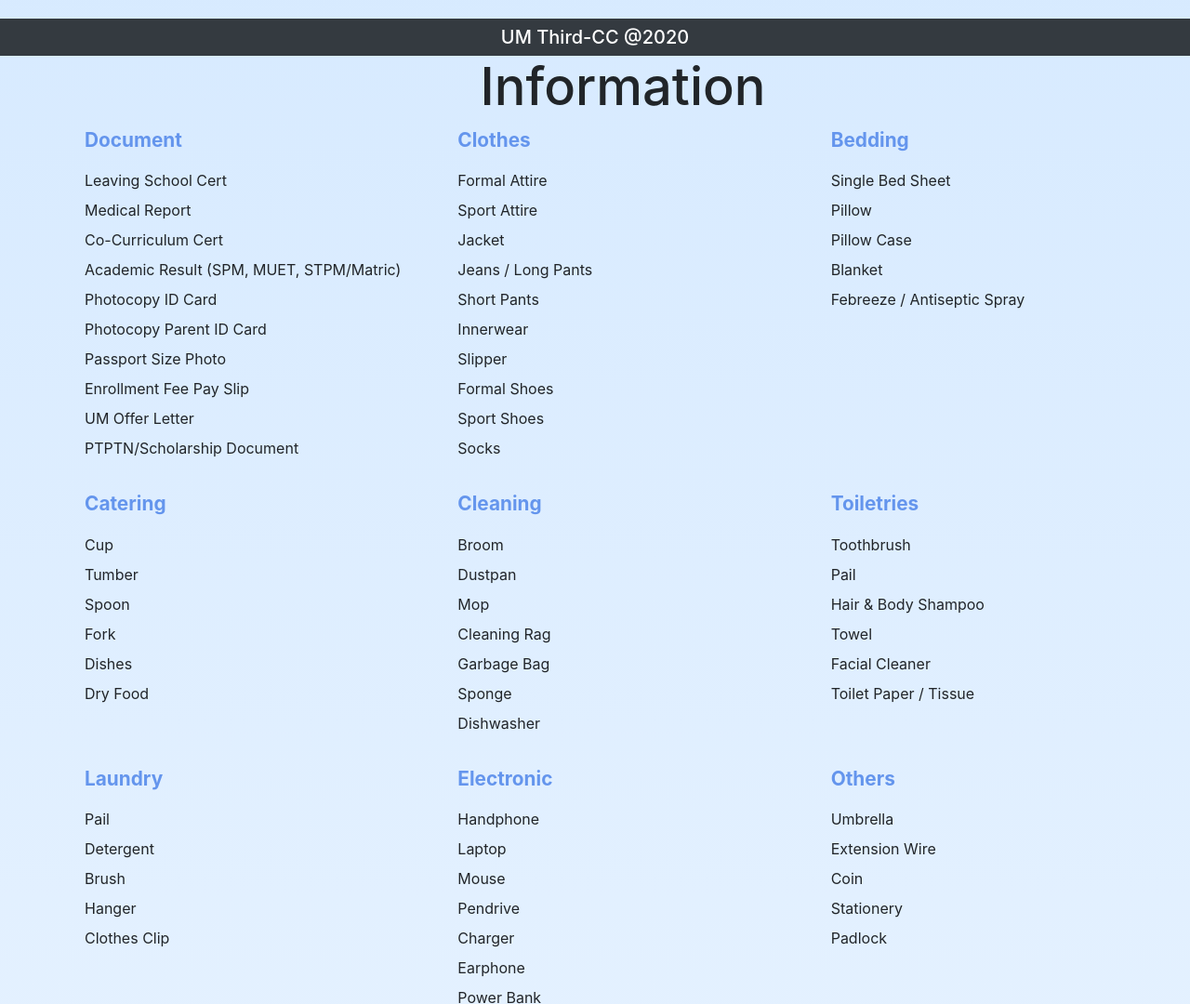
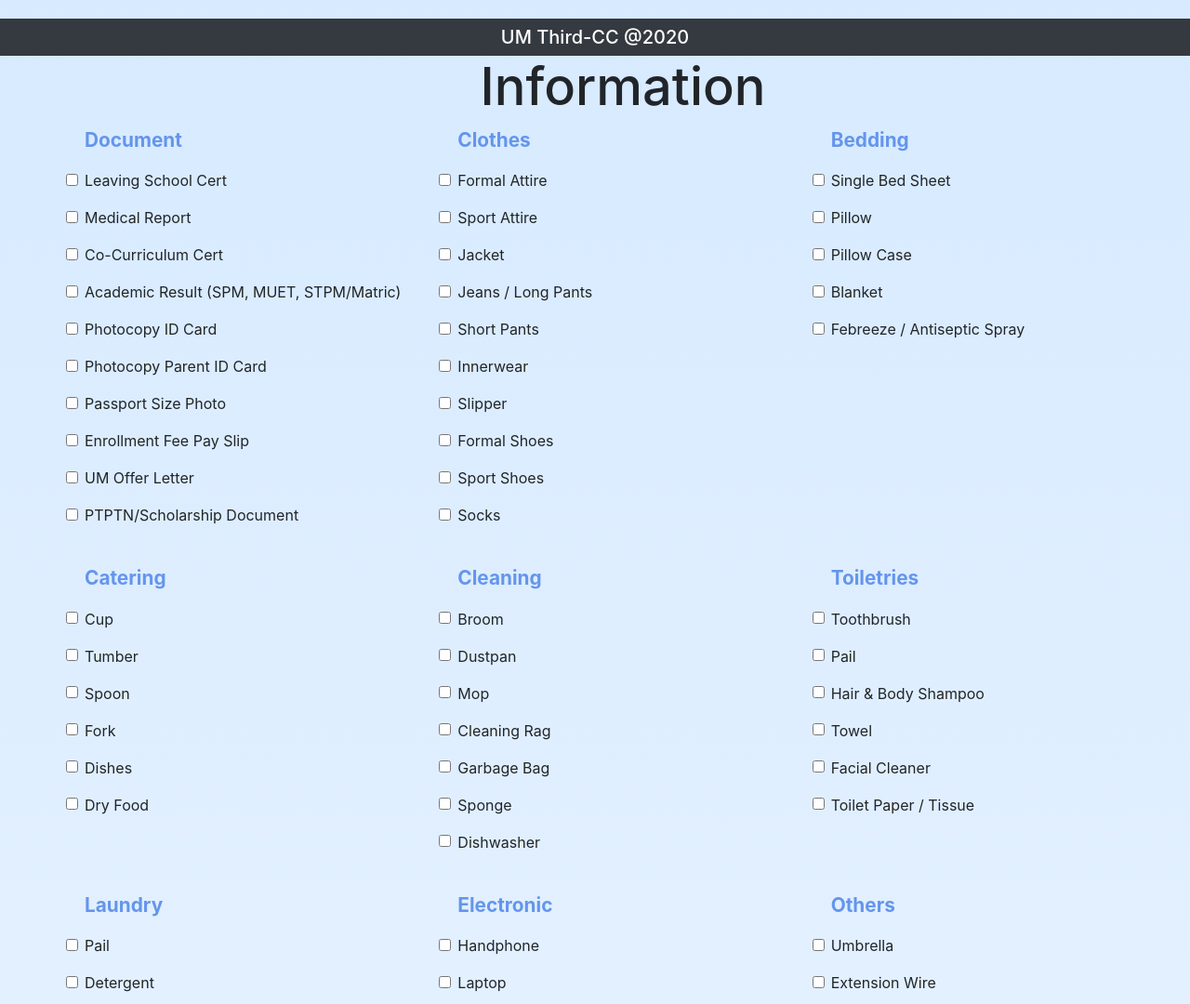
Before and after one commit to LUXIANZE/third-cc-website, a plain HTML site: page index.html in a window 1280 px wide. Shown: the part 740-1820 px from the top of the page at 93% size. Drawn offline with nearby package versions, Linux system fonts and the light colour scheme.

Commit message:
checkbox for info

```diff
--- a/index.css
+++ b/index.css
@@ -38,9 +38,6 @@ html{
     font-weight: bold;
     color: cornflowerblue;
     font-size: 1.3rem;
-}
-.checklist-label {
-    display: block;
 }
 
 .contact-wrapper div input, .contact-wrapper div textarea {
--- a/js/info.js
+++ b/js/info.js
@@ -14,10 +14,20 @@ fetch("../static/checklist.json")
         category_title.innerHTML = category;
         col_div.appendChild(category_title);
         elements.forEach(ele => {
+            let checklistItem = document.createElement("div");
+            checklistItem.classList.add("form-group");
+            checklistItem.classList.add("checklist-item");
+            let checkbox = document.createElement("input");
+            checkbox.setAttribute("type", "checkbox");
+            checkbox.classList.add("form-check-input");
+            checkbox.setAttribute("id", ele);
             let label = document.createElement("label");
             label.innerHTML = ele;
-            label.setAttribute("class","checklist-label");
-            col_div.appendChild(label);
+            label.classList.add("form-check-label");
+            label.setAttribute("for", ele);
+            checklistItem.appendChild(checkbox);
+            checklistItem.appendChild(label);
+            col_div.appendChild(checklistItem);
             container.appendChild(col_div);
         })
     });
```
